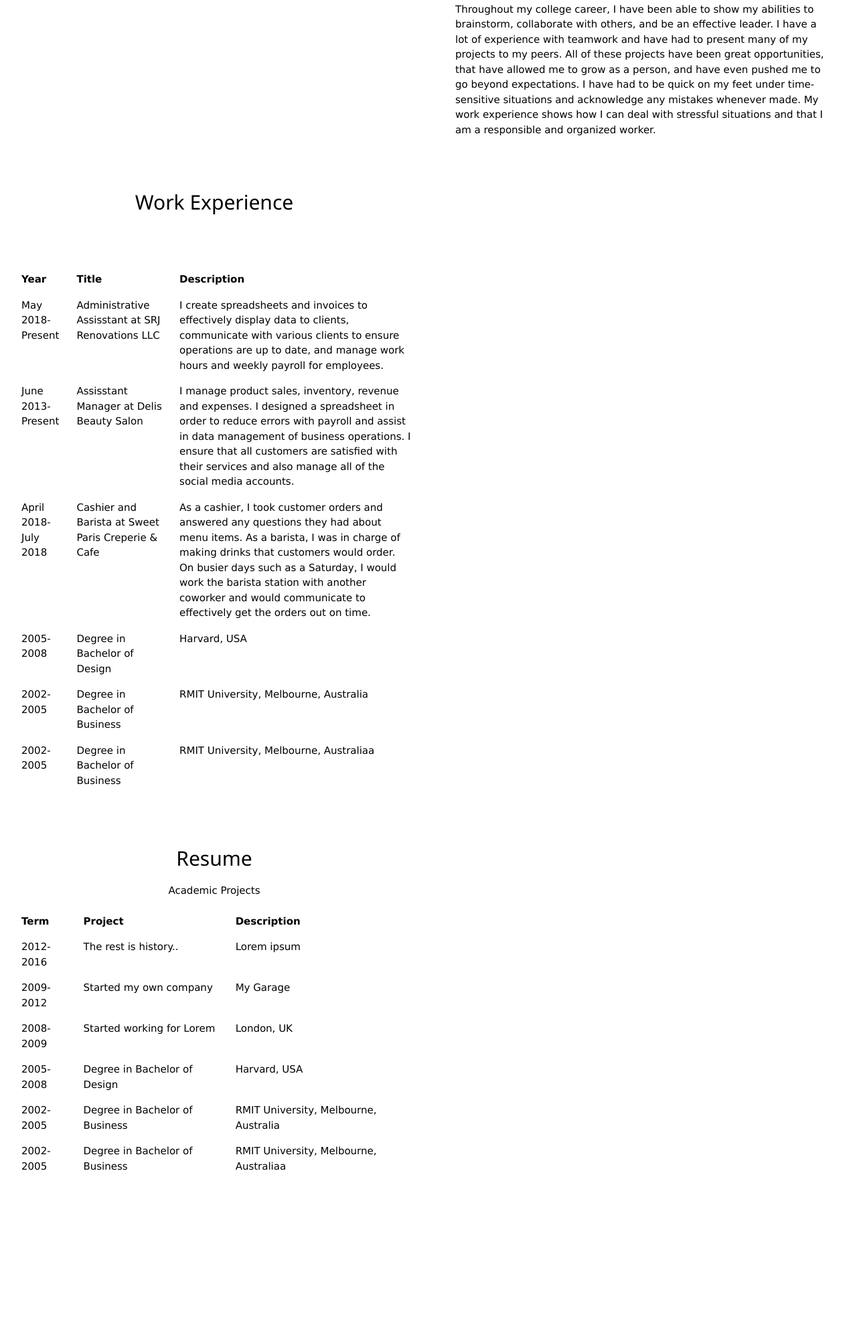
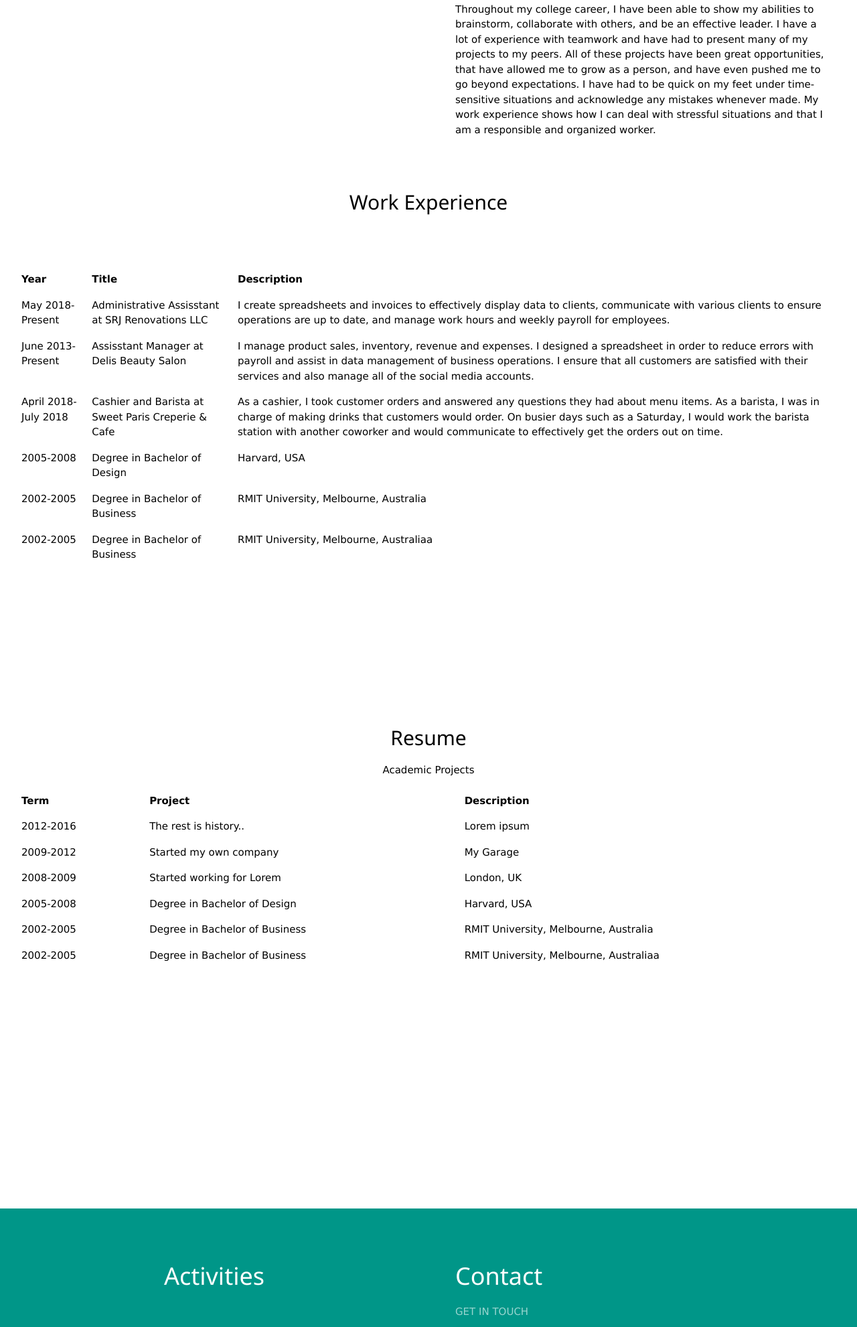
Before and after one commit to marioperla/marioperla.github.io, a plain HTML site: page index.html in a window 1280 px wide. Shown: the part 495-2477 px from the top of the page at 67% size. Drawn offline with nearby package versions, Linux system fonts and the light colour scheme.

Commit message:
Update index.html

```diff
--- a/index.html
+++ b/index.html
@@ -33,7 +33,7 @@
 
 <!-- Second Grid: Work & Resume -->
 <div class="w3-row">
-  <div class="w3-half w3-white w3-center" style="min-height:800px" id="work">
+  <div class="w3-col w3-white w3-center" style="min-height:800px" id="work">
     <div class="w3-padding-64">
       <h2>Work Experience</h2>
     </div>
@@ -79,7 +79,7 @@
   </div>
 </div>
 <div class="w3-row">
-  <div class="w3-half w3-white w3-center" style="min-height:800px" id="work">
+  <div class="w3-col w3-white w3-center" style="min-height:800px" id="work">
     <div class="w3-padding-64 w3-center">
       <h2>Resume</h2>
       <p>Academic Projects</p>
```
